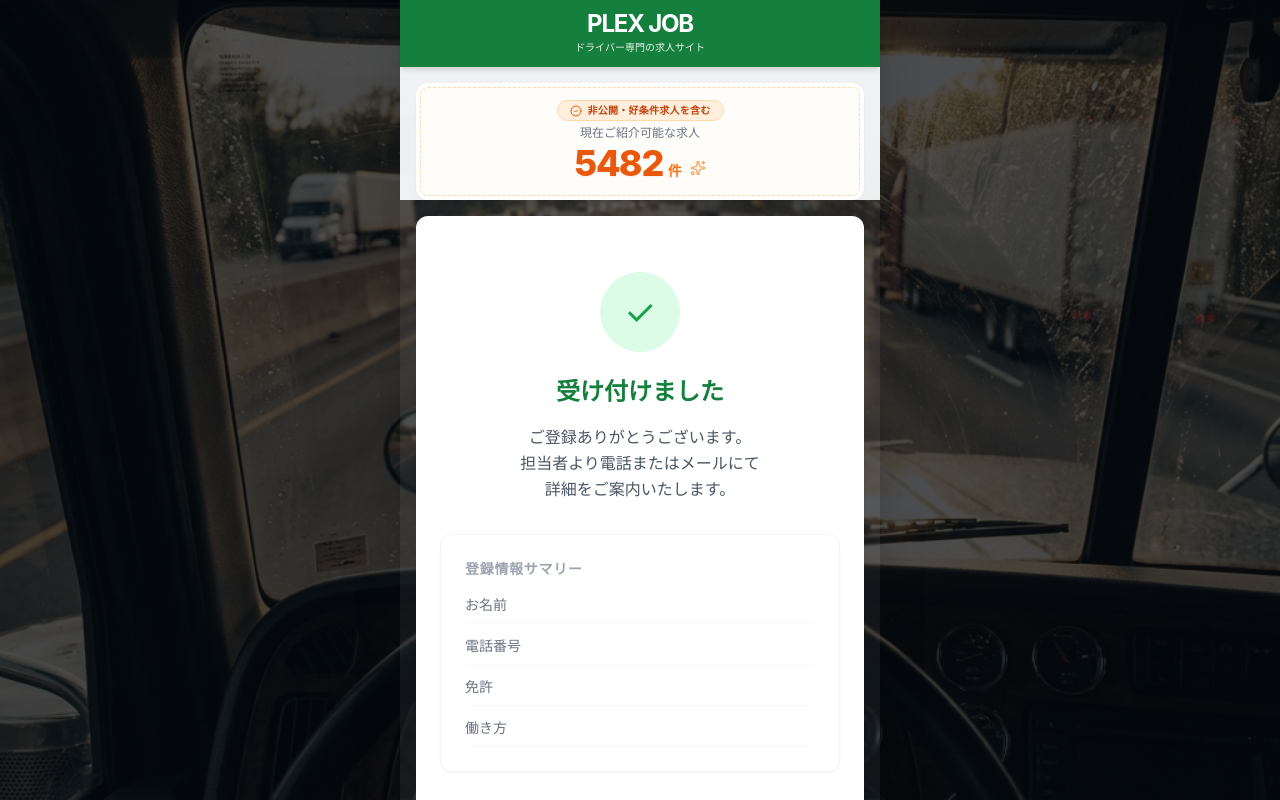
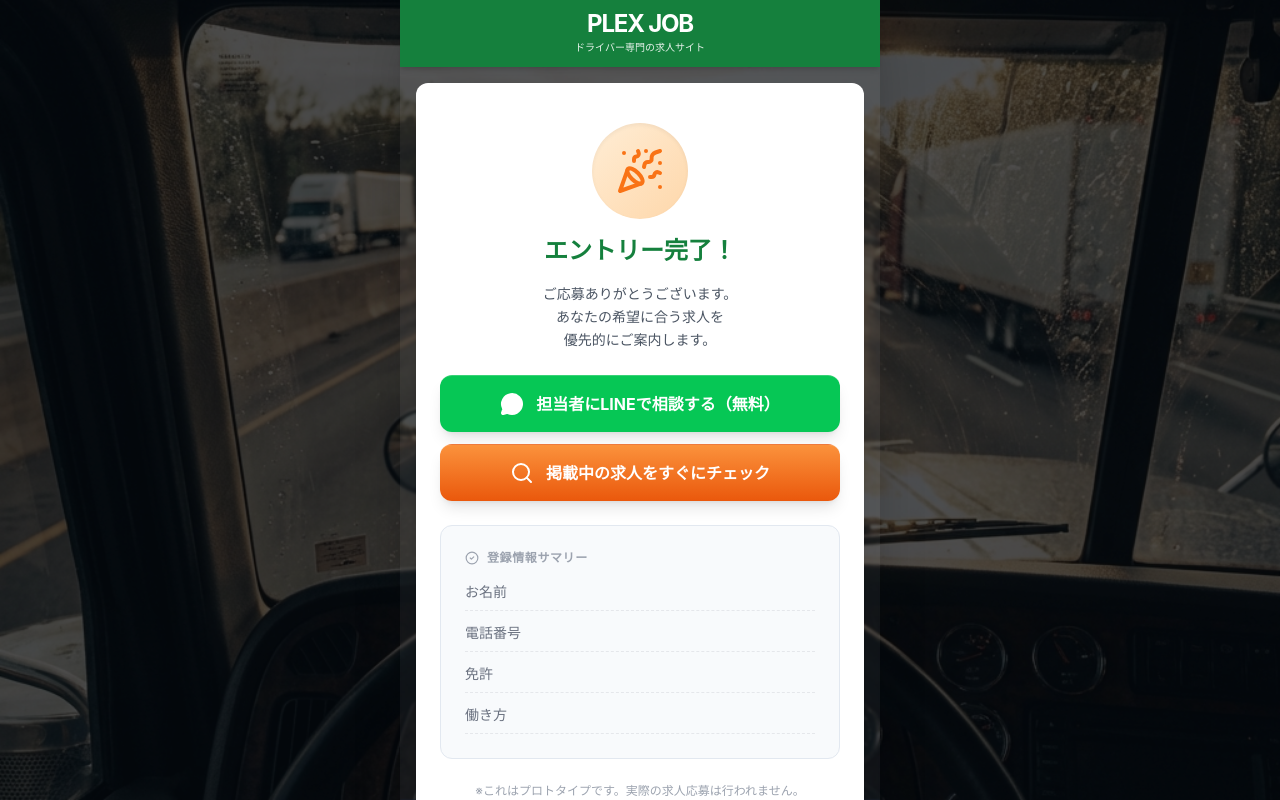
Before and after one commit to 11kazu13/driver-lp-prototype, a React (Vite) app: page /thanks in a window 1280 px wide. Shown: the top 800 px of the page. Built offline with nearby package versions, Linux system fonts and the light colour scheme.

Commit message:
feat: サンクスページから求人件数表示を削除し、次アクション導線を追加

```diff
--- a/src/components/features/JobCounter.tsx
+++ b/src/components/features/JobCounter.tsx
@@ -25,12 +25,12 @@ export const JobCounter = () => {
   }, [jobCount, spring]);
 
   return (
-    <div className="sticky top-0 z-40 px-4 pt-4 pb-0 bg-slate-50/95 backdrop-blur-sm">
-      <div className="bg-white rounded-xl shadow-sm p-1">
+    <div className="sticky top-0 z-40 px-4 pt-4 pb-0">
+      <div className="bg-white rounded-xl shadow-xl p-1 relative z-20">
         <motion.div
           initial={{ scale: 0.98, opacity: 0 }}
           animate={{ scale: 1, opacity: 1 }}
-          className="relative overflow-hidden bg-orange-50/50 border border-orange-200 border-dashed rounded-lg p-3 flex flex-col items-center justify-center transition-colors duration-500"
+          className="relative overflow-hidden bg-white border border-orange-200 border-dashed rounded-lg p-3 flex flex-col items-center justify-center transition-colors duration-500"
         >
           {/* Background decoration */}
           <div className="absolute inset-0 bg-white/40 pointer-events-none" />
--- a/src/layouts/MobileLayout.tsx
+++ b/src/layouts/MobileLayout.tsx
@@ -1,10 +1,11 @@
-import { Outlet } from 'react-router-dom';
+import { Outlet, useLocation } from 'react-router-dom';
 import { JobCounter } from '../components/features/JobCounter';
 import { Header } from '../components/layouts/Header';
 
 import bgImage from '../assets/bg-driver.png';
 
 export const MobileLayout = () => {
+  const location = useLocation();
   return (
     <div className="min-h-screen bg-slate-900 flex justify-center font-sans text-slate-800 relative">
       {/* Background Image & Overlay */}
@@ -17,18 +18,18 @@ export const MobileLayout = () => {
         {/* Header */}
         <Header />
 
-        {/* Sticky Job Counter */}
-        <JobCounter />
+        {/* Sticky Job Counter (Hide on Thanks page) */}
+        {location.pathname !== '/thanks' && <JobCounter />}
 
         {/* Main Content */}
         <main className="flex-1 px-4 pb-24 pt-4">
-          <div className="bg-white rounded-xl shadow-sm p-6">
+          <div className="bg-white rounded-xl shadow-xl p-6 relative z-10">
             <Outlet />
           </div>
         </main>
 
         {/* Footer */}
-        <footer className="bg-slate-50 py-8 text-center text-[10px] text-gray-400 border-t border-slate-200 space-y-2">
+        <footer className="bg-white py-8 text-center text-[10px] text-gray-400 border-t border-gray-100 space-y-2 relative z-10 shadow-t-xl">
           <p>厚生労働大臣許可 13-ユ-309652</p>
           <p>Copyright 2026 © PLEX Inc.</p>
         </footer>
--- a/src/pages/Thanks.tsx
+++ b/src/pages/Thanks.tsx
@@ -1,45 +1,78 @@
 import { useFormStore } from '../hooks/useFormStore';
+import { PartyPopper, MessageCircle, Search, CheckCircle2 } from 'lucide-react';
+import { motion } from 'framer-motion';
 
 export const Thanks = () => {
   const { formData } = useFormStore();
 
   return (
-    <div className="space-y-8 animate-in fade-in zoom-in duration-500 py-8">
-      <div className="text-center space-y-4">
-        <div className="w-20 h-20 bg-green-100 text-green-600 rounded-full flex items-center justify-center mx-auto mb-6">
-          <span className="text-4xl">✓</span>
-        </div>
+    <div className="space-y-6 animate-in fade-in zoom-in duration-500 py-4">
+      {/* Hero Section */}
+      <div className="text-center space-y-4 mb-4">
+        <motion.div
+          initial={{ scale: 0, rotate: -180 }}
+          animate={{ scale: 1, rotate: 0 }}
+          transition={{ type: "spring", stiffness: 200, damping: 15 }}
+          className="w-24 h-24 bg-gradient-to-br from-orange-100 to-orange-200 text-orange-500 rounded-full flex items-center justify-center mx-auto mb-4 shadow-inner"
+        >
+          <PartyPopper size={48} />
+        </motion.div>
+
         <h2 className="text-2xl font-bold text-primary">
-          受け付けました
+          エントリー完了！
         </h2>
-        <p className="text-gray-600 leading-relaxed">
-          ご登録ありがとうございます。<br />
-          担当者より電話またはメールにて<br />詳細をご案内いたします。
+        <p className="text-gray-600 text-sm leading-relaxed">
+          ご応募ありがとうございます。<br />
+          あなたの希望に合う求人を<br />優先的にご案内します。
         </p>
       </div>
 
-      <div className="bg-white p-6 rounded-xl shadow-sm border border-gray-100 space-y-4">
-        <h3 className="text-sm font-bold text-gray-400 uppercase tracking-wider">登録情報サマリー</h3>
+      {/* CTA Buttons */}
+      <div className="space-y-3">
+        {/* LINE Button */}
+        <a
+          href="#"
+          className="block w-full bg-[#06C755] hover:bg-[#05b34c] text-white font-bold py-4 px-4 rounded-xl shadow-lg border-t border-white/20 text-center transition-all active:scale-[0.98] flex items-center justify-center gap-3"
+        >
+          <MessageCircle size={24} fill="white" className="text-white" />
+          <span>担当者にLINEで相談する（無料）</span>
+        </a>
+
+        {/* Search Jobs Button */}
+        <a
+          href="#"
+          className="block w-full bg-gradient-to-b from-orange-400 to-orange-600 hover:from-orange-500 hover:to-orange-700 text-white font-bold py-4 px-4 rounded-xl shadow-lg border-t border-white/20 text-center transition-all active:scale-[0.98] flex items-center justify-center gap-3"
+        >
+          <Search size={24} />
+          <span>掲載中の求人をすぐにチェック</span>
+        </a>
+      </div>
+
+      {/* Summary Section */}
+      <div className="bg-slate-50 p-6 rounded-xl border border-slate-200 space-y-4">
+        <h3 className="text-xs font-bold text-gray-400 uppercase tracking-wider flex items-center gap-2">
+          <CheckCircle2 size={14} />
+          登録情報サマリー
+        </h3>
         <dl className="space-y-3 text-sm">
-          <div className="flex justify-between border-b border-gray-50 pb-2">
+          <div className="flex justify-between border-b border-gray-200 pb-2 border-dashed">
             <dt className="text-gray-500">お名前</dt>
             <dd className="font-bold text-primary">{formData.name}</dd>
           </div>
-          <div className="flex justify-between border-b border-gray-50 pb-2">
+          <div className="flex justify-between border-b border-gray-200 pb-2 border-dashed">
             <dt className="text-gray-500">電話番号</dt>
             <dd className="font-bold text-primary">{formData.phone}</dd>
           </div>
-          <div className="flex justify-between border-b border-gray-50 pb-2">
+          <div className="flex justify-between border-b border-gray-200 pb-2 border-dashed">
             <dt className="text-gray-500">免許</dt>
             <dd className="font-bold text-primary text-right whitespace-pre-wrap">{formData.licenses.join(', ')}</dd>
           </div>
-          <div className="flex justify-between border-b border-gray-50 pb-2">
+          <div className="flex justify-between border-b border-gray-200 pb-2 border-dashed">
             <dt className="text-gray-500">働き方</dt>
             <dd className="font-bold text-primary">{formData.workStyle}</dd>
           </div>
         </dl>
       </div>
-
       <div className="text-center">
         <p className="text-xs text-gray-400">
           ※これはプロトタイプです。実際の求人応募は行われません。
```
Also changed, not shown: 1 other file (tests, documents, lock files or other folders).
